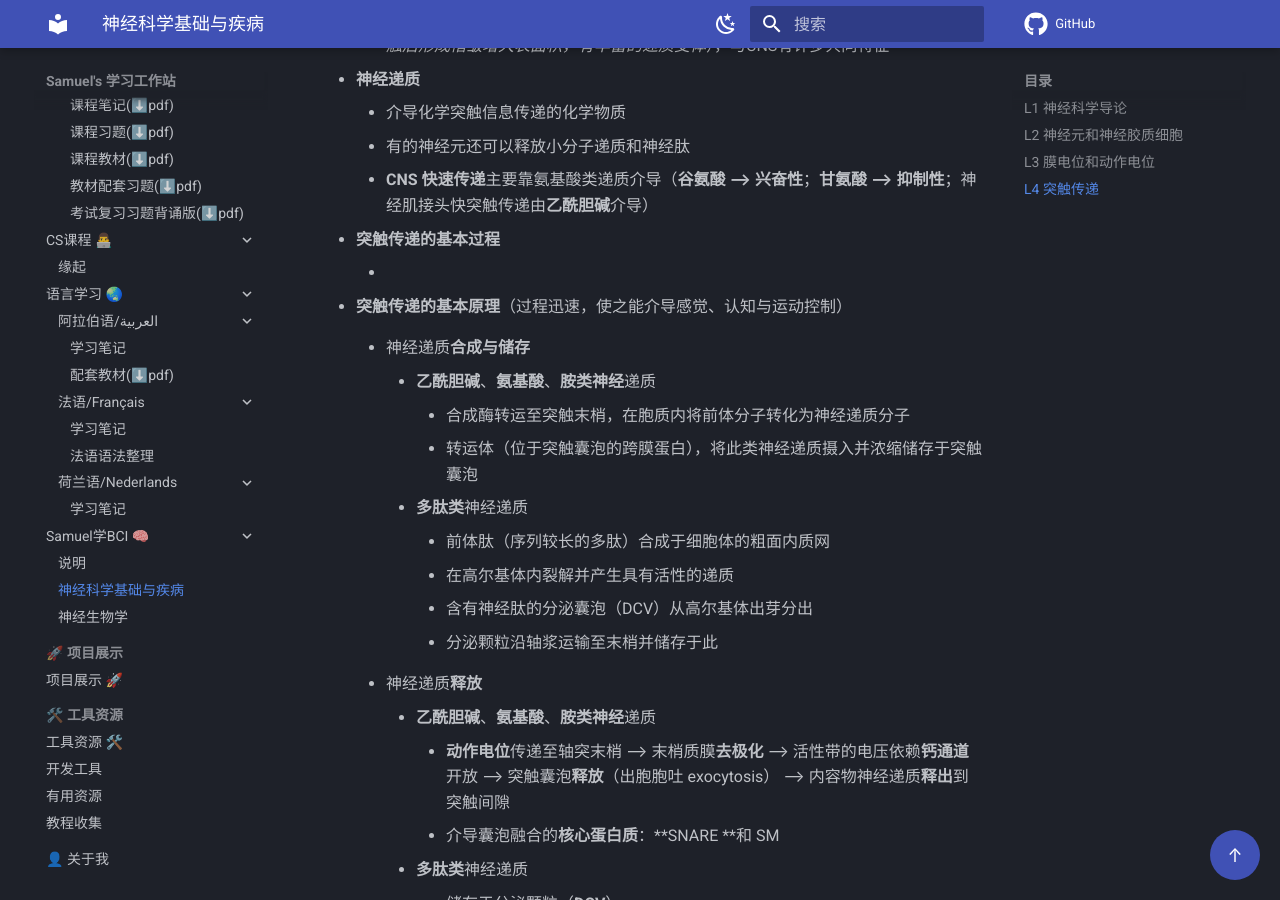
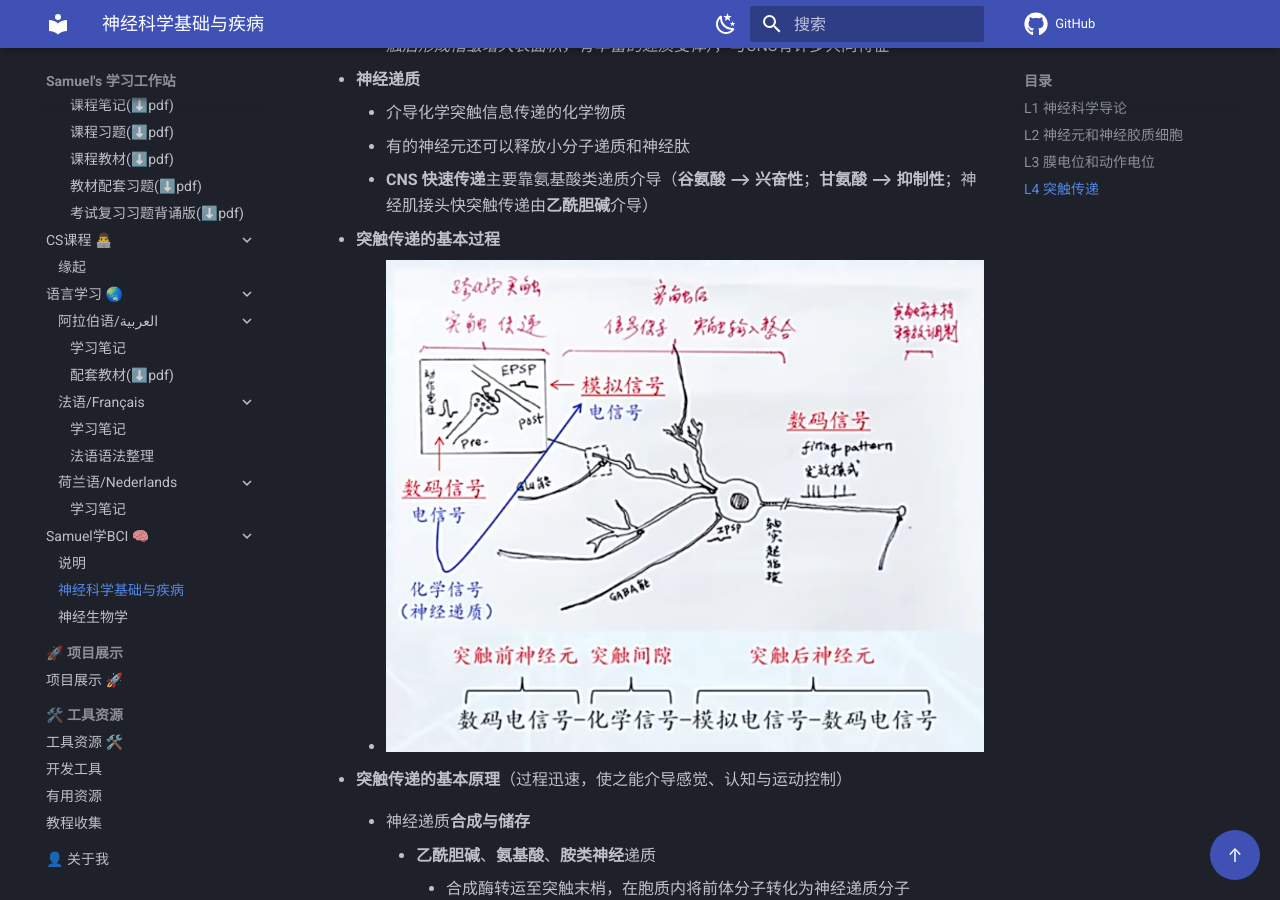
Before and after one commit to 3SamuelW/note, an MkDocs documentation site: the page built from docs/notes/bci/neuroscience/notes.md, in a window 1280 px wide and 900 px high, scrolled down 3696 px. Built offline with MkDocs 1.6.1 and Material for MkDocs 9.7.7, drawn with Linux system fonts in a browser that asks for light colours; comment, search, counter and statistics services are not loaded.

Commit message:
update: new pictures

```diff
--- a/docs/notes/bci/neuroscience/notes.md
+++ b/docs/notes/bci/neuroscience/notes.md
@@ -114,7 +114,7 @@
         - **CNS 快速传递**主要靠氨基酸类递质介导（**谷氨酸 ⟶ 兴奋性**；**甘氨酸 ⟶ 抑制性**；神经肌接头快突触传递由**乙酰胆碱**介导）
 
     - **突触传递的基本过程**
-        - ![](f_image\0811-1.png)
+        - ![](f_image/0811-1.png)
 
     - **突触传递的基本原理**（过程迅速，使之能介导感觉、认知与运动控制）
 
@@ -151,18 +151,18 @@
                 - **神经递质门控离子通道**（离子型受体）
                     - 受体激活 ⟶ 电导改变 ⟶ 突触后电流 ⟶ 突触后电位
                     - **结构：**多亚基组成离子通道，每个亚基有数个跨膜区，按结构分 3 个家族
-                        - ![](f_image\0811-2.png)
+                        - ![](f_image/0811-2.png)
                     - 多亚基通道中央有一个**亲水性孔道**，在有神经递质和受体胞外区特异性位点**结合后**，亚基**轻微扭曲**可以使通道构象发生改变，在 ms 时间内**打开**（本质是通道对离子的选择性）
                 - **G-蛋白偶联受体**（**GPCR**，代谢型受体）
                     - 受体激活 G-蛋白 ⟶ 第二信使 ⟶ 信号级联 ⟶ 效应蛋白功能变化
                     - 受体激活 G-蛋白 ⟶ 胞内门控离子通道 ⟶ 膜兴奋性
                     - **结构：**均为含有 7 个跨膜区的膜蛋白，N 基朝胞外，C 基朝胞内
-                      - ![](f_image\0811-3.png)
+                      - ![](f_image/0811-3.png)
                     - 受体激活 G-蛋白，后者沿突触后膜细胞内表面自由移动；活化的 G-蛋白激活下游的效应器蛋白
                     - **G-蛋白激活后的效应**
                         - 直接门控的离子通道
                         - 合成第二信使酶（激活其它酶，调节离子通道功能或改变细胞代谢状况）
-            - ![](f_image\0811-4.png)
+            - ![](f_image/0811-4.png)
 
         - 神经**递质**从突触间隙**清除**和**再利用**
             - **3 种方式**
```
